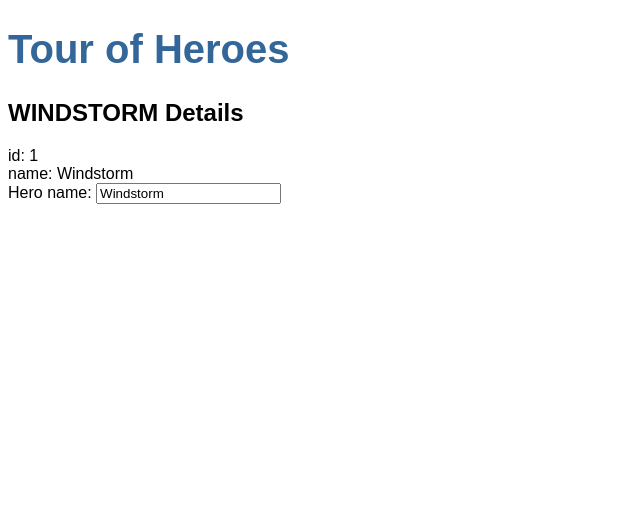
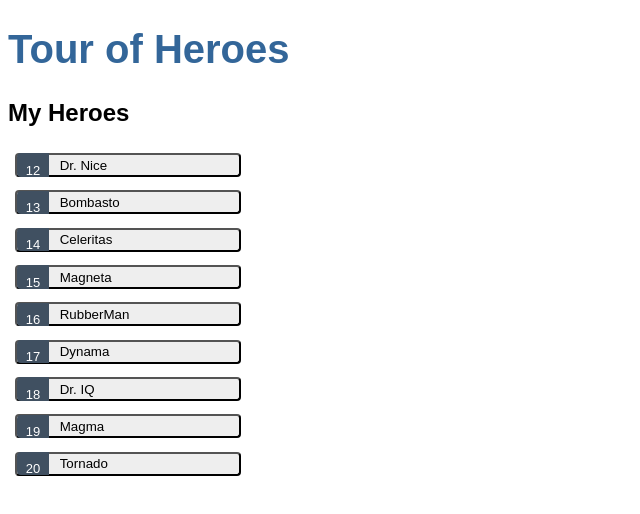
Before and after one commit to yehudalehrfield/angular-tour-of-heroes, an Angular app: page / in a window 1280 px wide. Shown: the top 514 px of the page, without its empty margins (0-640 px from the left). Built offline with nearby package versions, Linux system fonts and the light colour scheme.

Commit message:
use ng directives, CSS class toggle, hero detail view

```diff
--- a/src/app/heroes/heroes.component.css
+++ b/src/app/heroes/heroes.component.css
@@ -0,0 +1,67 @@
+/* HeroesComponent's private CSS styles */
+.heroes {
+  margin: 0 0 2em 0;
+  list-style-type: none;
+  padding: 0;
+  width: 15em;
+}
+
+.heroes li {
+  display: flex;
+}
+
+.heroes button {
+  flex: 1;
+  cursor: pointer;
+  position: relative;
+  left: 0;
+  background-color: #EEE;
+  margin: .5em;
+  padding: 0;
+  border-radius: 4px;
+  display: flex;
+  align-items: stretch;
+  height: 1.8em;
+}
+
+.heroes button:hover {
+  color: #2c3a41;
+  background-color: #e6e6e6;
+  left: .1em;
+}
+
+.heroes button:active {
+  background-color: #525252;
+  color: #fafafa;
+}
+
+.heroes button.selected {
+  background-color: black;
+  color: white;
+}
+
+.heroes button.selected:hover {
+  background-color: #505050;
+  color: white;
+}
+
+.heroes button.selected:active {
+  background-color: black;
+  color: white;
+}
+
+.heroes .badge {
+  display: inline-block;
+  font-size: small;
+  color: white;
+  padding: 0.8em 0.7em 0 0.7em;
+  background-color: #405061;
+  line-height: 1em;
+  margin-right: .8em;
+  border-radius: 4px 0 0 4px;
+  align-self:center;
+}
+
+.heroes .name {
+  align-self: center;
+}
--- a/src/app/heroes/heroes.component.html
+++ b/src/app/heroes/heroes.component.html
@@ -1,13 +1,24 @@
-<h2>{{ hero.name | uppercase }} Details</h2>
+<h2>My Heroes</h2>
+<ul class="heroes">
+  <li *ngFor="let hero of heroes">
+    <button
+      type="button"
+      [class.selected]="hero === selectedHero"
+      (click)="onSelect(hero)"
+    >
+      <span class="badge">{{ hero.id }}</span>
+      <span class="name">{{ hero.name }}</span>
+    </button>
+  </li>
+</ul>
 
-<div>
-  <span>id: {{ hero.id }}</span>
+<!-- Try to make this a part of the list -->
+<!-- Woudl need to add a "selected" property to each hero -->
+<div *ngIf="selectedHero">
+  <h2>{{ selectedHero.name | uppercase }}</h2>
+  <div>id: {{ selectedHero.id }}</div>
+  <div>
+    <label for="hero-name">Hero name:</label>
+    <input id="hero-name" [(ngModel)]="selectedHero.name" placeholder="name" />
+  </div>
 </div>
-<div>
-  <span>name: {{ hero.name }}</span>
-</div>
-
-<div>
-  <label for="name">Hero name: </label>
-  <input id="name" [(ngModel)]="hero.name" placeholder="name" />
-</div>
--- a/src/app/heroes/heroes.component.ts
+++ b/src/app/heroes/heroes.component.ts
@@ -1,5 +1,6 @@
 import { Component } from '@angular/core';
 import { Hero } from '../hero';
+import { HEROES } from '../mock-heroes';
 
 @Component({
   selector: 'app-heroes',
@@ -7,8 +8,13 @@ import { Hero } from '../hero';
   styleUrls: ['./heroes.component.css'],
 })
 export class HeroesComponent {
-  hero: Hero = {
-    id: 1,
-    name: 'Windstorm',
-  };
+  // hero: Hero = {
+  //   id: 1,
+  //   name: 'Windstorm',
+  // };
+  heroes = HEROES;
+  selectedHero?: Hero;
+  onSelect(hero: Hero): void {
+    this.selectedHero = hero;
+  }
 }
--- /dev/null
+++ b/src/app/mock-heroes.ts
@@ -0,0 +1,13 @@
+import { Hero } from './hero';
+
+export const HEROES: Hero[] = [
+  { id: 12, name: 'Dr. Nice' },
+  { id: 13, name: 'Bombasto' },
+  { id: 14, name: 'Celeritas' },
+  { id: 15, name: 'Magneta' },
+  { id: 16, name: 'RubberMan' },
+  { id: 17, name: 'Dynama' },
+  { id: 18, name: 'Dr. IQ' },
+  { id: 19, name: 'Magma' },
+  { id: 20, name: 'Tornado' },
+];
```
